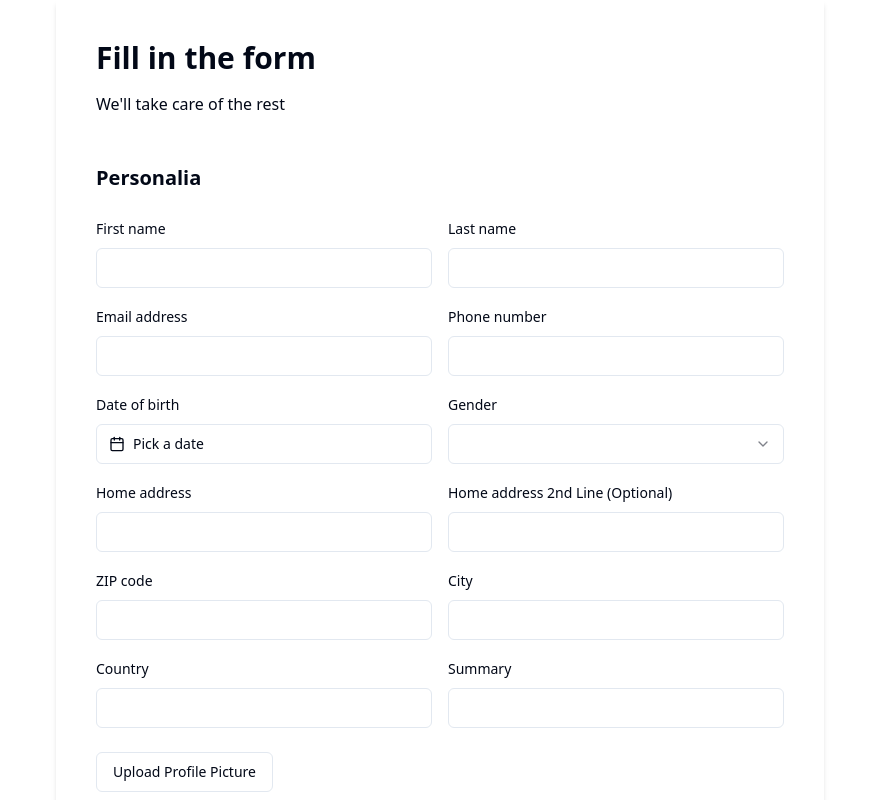
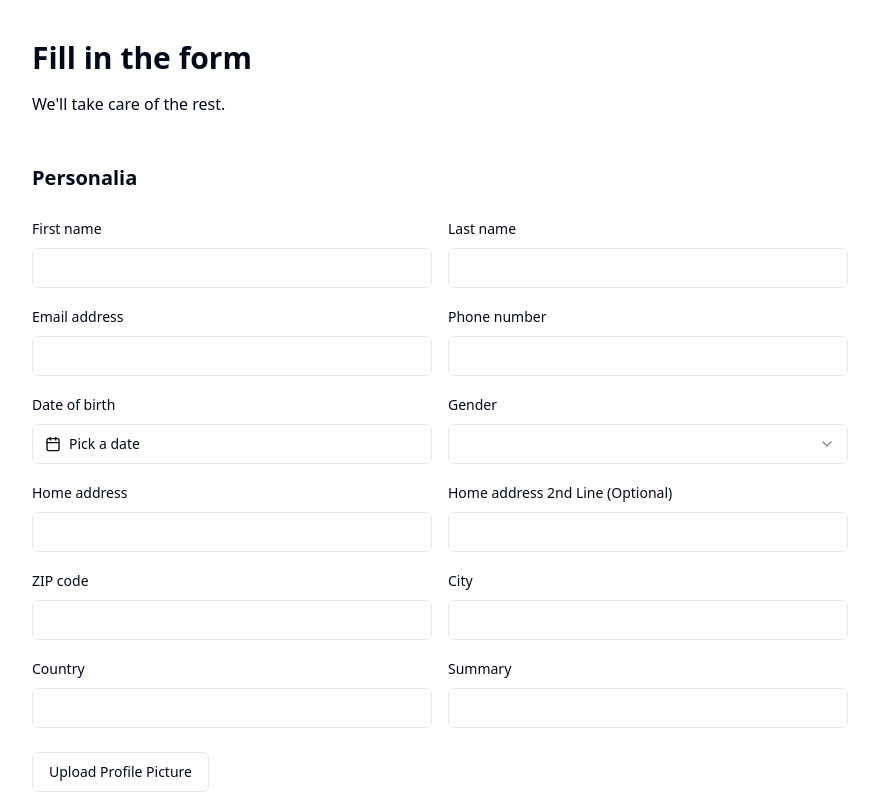
Before and after one commit to jacobg431/create-a-cv, a React (Create React App) app: page / in a window 1280 px wide. Shown: the top 800 px of the page, without its empty margins (200-1079 px from the left). Built offline with nearby package versions, Linux system fonts and the light colour scheme.

Commit message:
add dialog confirm button

```diff
--- a/src/components/segments/personalia.jsx
+++ b/src/components/segments/personalia.jsx
@@ -10,6 +10,7 @@ import {
 	DialogHeader,
 	DialogTitle,
 	DialogTrigger,
+	DialogClose,
 } from "@/components/ui/dialog";
 import { FormControl, FormItem, FormLabel } from "@/components/ui/form";
 import {
@@ -122,7 +123,7 @@ export function PersonaliaSegment({ form }) {
 				</FormItem>
 			</div>
 			<Dialog>
-				<DialogTrigger>
+				<DialogTrigger asChild>
 					<Button variant="outline">Upload Profile Picture</Button>
 				</DialogTrigger>
 				<DialogContent>
@@ -137,6 +138,10 @@ export function PersonaliaSegment({ form }) {
 						type="file"
 						{...register("personaliaSegment.profilePicture")}
 					/>
+
+					<DialogClose asChild>
+						<Button type="button">Confirm</Button>
+					</DialogClose>
 				</DialogContent>
 			</Dialog>
 		</>
--- a/src/pages/CreateCvForm.js
+++ b/src/pages/CreateCvForm.js
@@ -66,9 +66,9 @@ function CreateCvForm() {
 		<>
 			<nav />
 			<main>
-				<div className="max-w-3xl mx-auto p-6 md:p-8 lg:p-10 bg-white shadow-md">
+				<div className="max-w-4xl mx-auto p-6 md:p-8 lg:p-10 bg-white shadow-md">
 					<h1 className="text-3xl font-bold mb-4">Fill in the form</h1>
-					<h2 className="text-l mb-6">We'll take care of the rest</h2>
+					<h2 className="text-l mb-6">We'll take care of the rest.</h2>
 					<Form {...form}>
 						<form
 							onSubmit={form.handleSubmit(onSubmit)}
```
